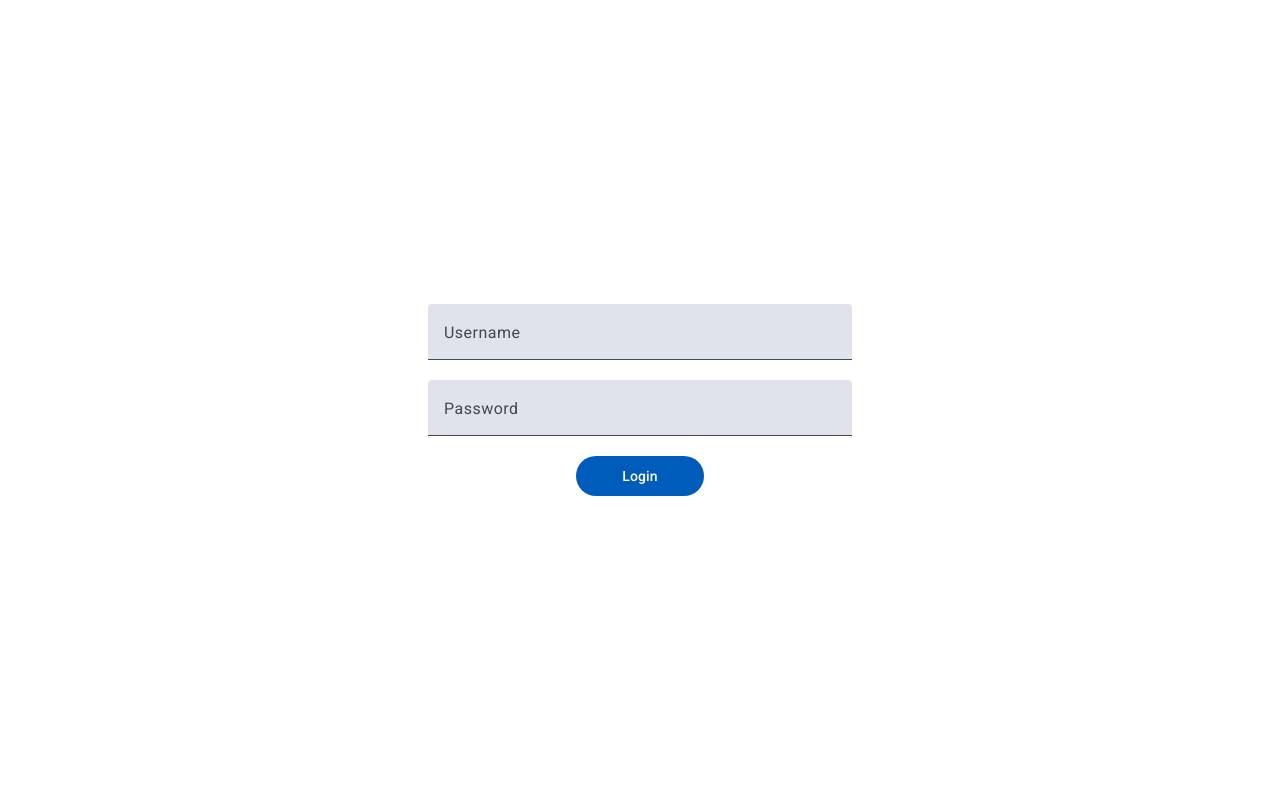
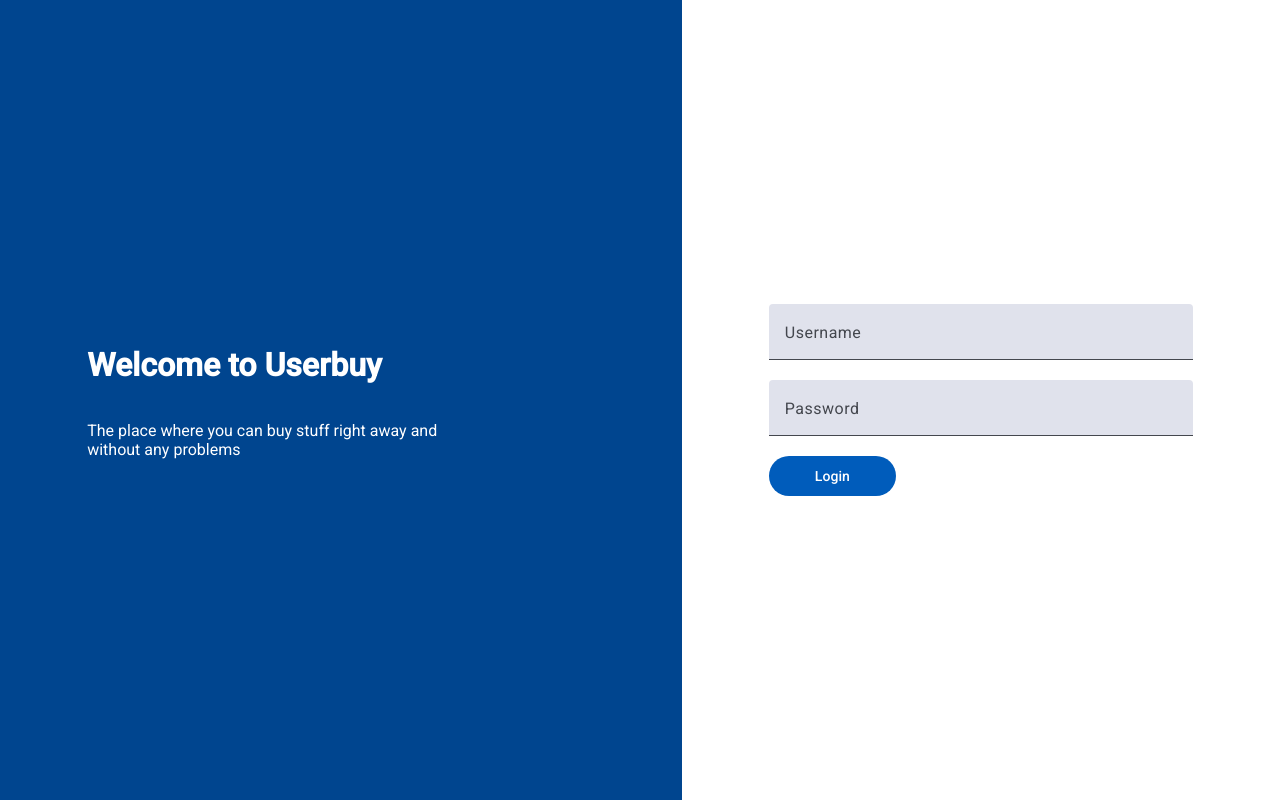
Before and after one commit to pedrochatelain/frontend_userbuy, an Angular app: page /login in a window 1280 px wide. Built offline with nearby package versions, Linux system fonts and the light colour scheme.

Commit message:
refactor login

```diff
--- a/src/app/login/login.component.css
+++ b/src/app/login/login.component.css
@@ -11,11 +11,30 @@
 .container {
     height: 100%;
     display: grid;
-    justify-content: center;
-    align-content: center;
+    grid-auto-flow: column;
+}
+
+.left-content {
+  display: grid;
+  justify-content: center;
+  align-content: center;
+  background-color: var(--mat-sys-on-primary-container);
+}
+
+.left-content h1, .left-content p {
+  color: white;
+}
+
+.left-content p {
+  width: 80%;
+}
+
+.right-content {
+  display: grid;
+  justify-content: center;
+  align-content: center;
 }
 
 .btn-login {
-    justify-self: center;
     width: 30%;
 }
--- a/src/app/login/login.component.html
+++ b/src/app/login/login.component.html
@@ -1,4 +1,9 @@
 <div class="container">
+    <div class="left-content">
+        <h1>Welcome to Userbuy</h1>
+        <p>The place where you can buy stuff right away and without any problems</p>
+    </div>
+    <div class="right-content">
         <form class="example-form">
             <mat-form-field class="example-full-width">
               <mat-label>Username</mat-label>
@@ -20,7 +25,7 @@
         </button>
         @if (error) {
         <mat-error>{{error}}</mat-error>
-
         }
+    </div>
 
 </div>
--- a/src/app/login/login.component.ts
+++ b/src/app/login/login.component.ts
@@ -40,13 +40,13 @@ export class LoginComponent {
         localStorage.setItem('token', response.token);
       },
       error: error => {
-        setTimeout(() => this.error = error.error.error, 1000);
+        this.error = error.error.error
         console.error('Errore:', error);
       },
       complete: () => {
         console.log('Request complete');
       }
     });
-    setTimeout(() => this.loading = false, 1000);
+    this.loading = false
   }
 }
```
Lines whose indentation alone changed are shown as unchanged.
